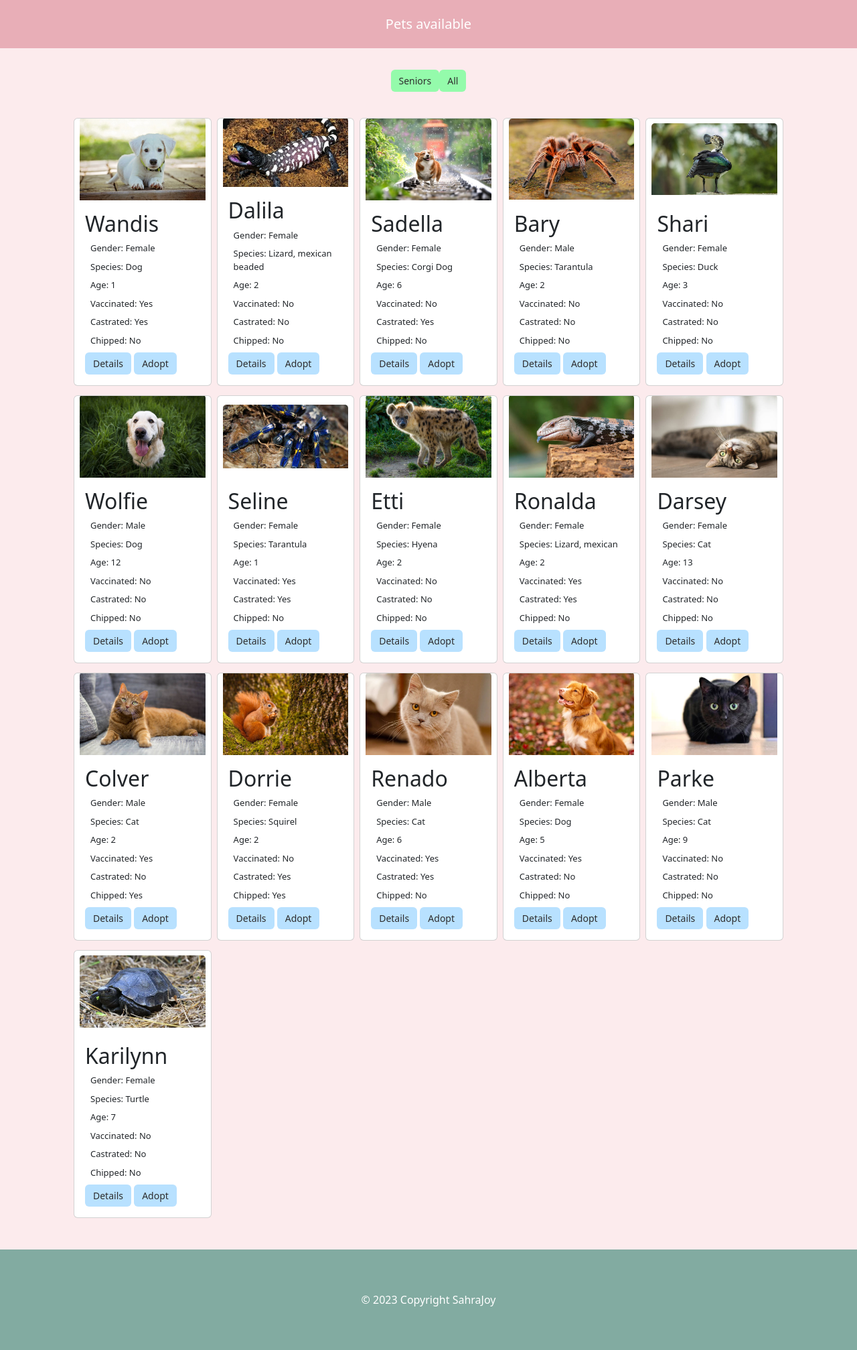
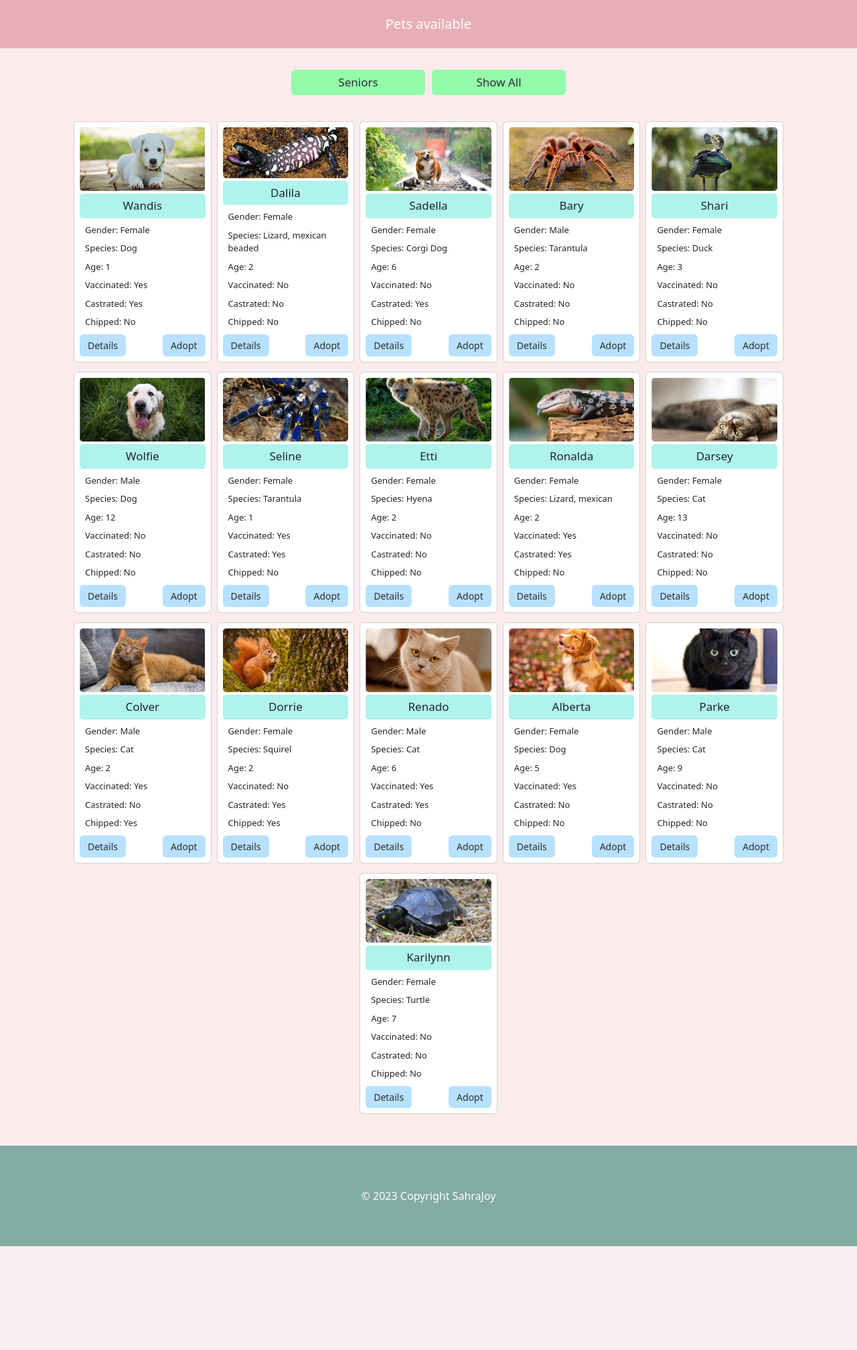
Before and after one commit to sahrajoy/BE20_CR5_SahraStursa, a PHP site: page / in a window 1280 px wide. Shown: the part 136-2151 px from the top of the page at 67% size. After the commit the page ends 1996 px from the top, so only its background shows below. Run offline with PHP 8.4, Linux system fonts and the light colour scheme; data comes from the database, SQL or seed files in the repository; some libraries are stand-ins or nearby versions.

Commit message:
add some css

```diff
--- a/CSS/style.css
+++ b/CSS/style.css
@@ -15,7 +15,7 @@ body{
 }
 
 .btn-success{
-    background-color: #94FBAB;
+    background-color: #9cf0ae;
     border: none;
     color: #2e2d2d;
     font-weight: 500;
@@ -50,6 +50,14 @@ h1{
     justify-content: center;
 }
 
+h2{
+    color: #ffffff;
+    background-color: #aff3ed;
+    font-size: 17px;
+    border-radius: 5px;
+    padding: 1vh;
+}
+
 h3{
     color: #2e2d2d;
     font-size: 17px;
@@ -68,17 +76,30 @@ p {
     margin: 2vh;
 }
 
+/* landing page */
+/* buttons filter */
+.container .d-flex .filter{
+    background-color: #94FBAB;
+    border: none;
+    color: #2e2d2d;
+    font-weight: 500;
+    font-size: 17px;
+    width: 200px;
+    margin: 0 5px;
+}
+
 /* Cards */
 .container .row {
     margin: 3vh 3vh;
     display: flex;
     flex-wrap: wrap;
-    justify-content: space-between;
+    justify-content: space-evenly;
 }
 
 .container .row .card {
-    height: 50vh;
+    height: 45vh;
     margin: 3px 0;
+    padding: 1vh;
 }
 
 .container .row .card #img {
@@ -86,15 +107,25 @@ p {
     display: flex;
     justify-content: center;
     align-items: center;
-    height: 40vh;
+    height: 30vh;
     overflow: hidden;
     width: 100%;
+    position: relative;
+    border-radius: 5px;
 }
 
-.container .row .card #img .card-img {
-    height: 100%;
-    object-fit: contain;
-    width: auto;
+.container .row .card #img .card-img-top {
+    position: absolute; /* Position absolute to lay on top of the parent div */
+    min-width: 100%; /* Minimum width to be full container width */
+    min-height: 100%; /* Minimum height to be full container height */
+    top: 50%; /* Center the image vertically */
+    left: 50%; /* Center the image horizontally */
+    transform: translate(-50%, -50%); /* Offset the image to the center */
+    object-fit: cover;
+}
+
+.container .row .card .card-body {
+    padding: 0;
 }
 
 /* create */
--- a/index.php
+++ b/index.php
@@ -44,10 +44,10 @@
             <div class='p-1'>
                 <div class='card' >
                     <div id='img'>
-                        <img src='assets/$row[pet_img]' class='card-img-top object-fit-cover' alt='...'>
+                        <img src='assets/$row[pet_img]' class='card-img-top' alt='$row[pet_name]'>
                     </div>
                     <div class='card-body'>
-                        <h2 class='card-title'>$row[pet_name]</h2>
+                        <h2 class='card-title text-center mt-1'>$row[pet_name]</h2>
                         <p class='card-text'>Gender: $row[pet_gender]</p>
                         <p class='card-text'>Species: $row[pet_species]</p>
                         <p class='card-text'>Age: $row[pet_age]</p>
@@ -68,7 +68,10 @@
                         } else {
                             $cards .= "<p class='card-text'>Chipped: No</p>";
                         }
-                        $cards .= "<a href='pets/details.php?id=$row[pet_id]' class='btn btn-primary'>Details</a>";
+                        // buttons
+                        $cards .= "<div class='d-flex justify-content-between'>
+
+                        <a href='pets/details.php?id=$row[pet_id]' class='btn btn-primary'>Details</a>";
 
                         // if a admin is logged in than shows the buttons "Edit" and "Delete"
                         if(isset($_SESSION["adm"])) {
@@ -80,7 +83,7 @@
                         // if user is logged in shows the button "Adopt"
                         if(isset($_SESSION["user"])) {
                             $cards .= "
-                            <form method='POST'>
+                            <form method='POST' class='p-0'>
                                 <input type='hidden' value='$row[pet_id]' name='pet'>
                                 <input type='submit' value='Adopt' name='adopt' class='btn btn-danger'>
                             </form>
@@ -90,7 +93,8 @@
                             <a href='user/login.php' class='btn btn-primary'>Adopt</a>
                             ";
                         }
-                    $cards .= "</div>
+                        $cards .= "</div>
+                    </div>
                 </div>
             </div>
             ";
@@ -115,13 +119,13 @@
     <script src="//cdn.jsdelivr.net/npm/sweetalert2@11"></script>
 </head>
 <body>
-    <?php require_once 'components/navbar.php'; ?>
+    <?php require_once 'components/navbar.php';?>
 
     <h1>Pets available</h1>
     <div class="container">
-        <form style="flex-direction: row" method="GET">
-            <button type="submit" name="Seniors" class="btn btn-success">Seniors</button>
-            <button type="submit" name="showAll" class="btn btn-success">All</button>
+        <form class="d-flex flex-row justify-content-around" method="GET">
+            <button type="submit" name="Seniors" class="btn btn-success filter">Seniors</button>
+            <button type="submit" name="showAll" class="btn btn-success filter">Show All</button>
         </form>
 
         <div class="row row-cols-1 row-cols-sm-2 row-cols-md-3 row-cols-lg-4 row-cols-xl-5">
```
Also changed, not shown: 1 other file.
